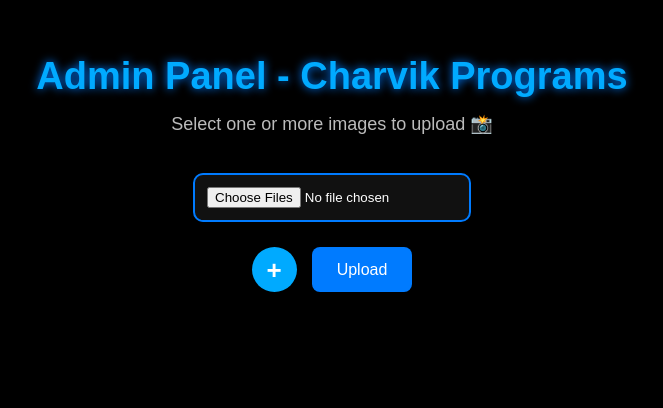
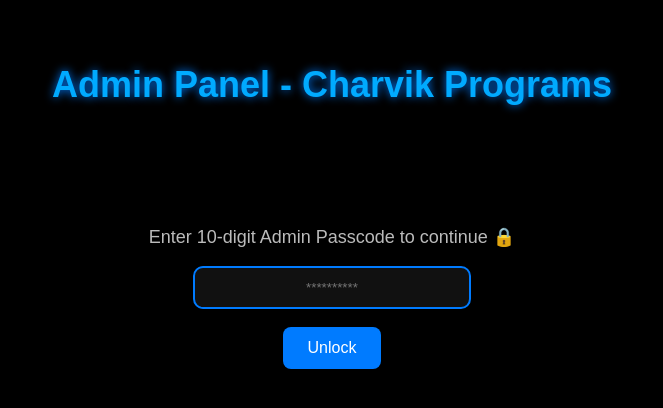
Before and after one commit to g8selfiepoint/admin-img, a website: page admin.html in a window 1280 px wide. Shown: the whole page, without its empty margins (308-971 px from the left). Drawn offline with Linux system fonts and the light colour scheme.

Commit message:
Update admin.html

```diff
--- a/admin.html
+++ b/admin.html
@@ -17,13 +17,14 @@
       justify-content: flex-start;
       min-height: 100vh;
       text-align: center;
-      padding-top: 30px;
+      padding-top: 40px;
+      transition: 0.5s;
     }
 
     h1 {
       color: #00aaff;
-      font-size: 38px;
-      margin-bottom: 10px;
+      font-size: 36px;
+      margin-bottom: 15px;
       text-shadow: 0 0 10px #007bff;
     }
 
@@ -33,34 +34,20 @@
       margin-top: 5px;
     }
 
-    .input-container {
-      display: flex;
-      flex-direction: column;
-      align-items: center;
-      margin-top: 20px;
-      gap: 15px;
-    }
-
-    input[type="file"] {
+    input[type="password"], input[type="file"] {
       padding: 12px;
       border-radius: 10px;
       background: #111;
       border: 2px solid #007bff;
       color: #fff;
       width: 250px;
-      cursor: pointer;
+      text-align: center;
     }
 
-    input[type="file"]:hover {
+    input[type="password"]:focus, input[type="file"]:hover {
       border-color: #00aaff;
       box-shadow: 0 0 10px #00aaff;
-    }
-
-    .buttons {
-      margin-top: 25px;
-      display: flex;
-      gap: 15px;
-      justify-content: center;
+      outline: none;
     }
 
     button {
@@ -94,6 +81,25 @@
       background-color: #007bff;
     }
 
+    .hidden {
+      display: none;
+    }
+
+    .input-container {
+      display: flex;
+      flex-direction: column;
+      align-items: center;
+      margin-top: 20px;
+      gap: 15px;
+    }
+
+    .buttons {
+      margin-top: 25px;
+      display: flex;
+      gap: 15px;
+      justify-content: center;
+    }
+
     #output {
       margin-top: 25px;
       font-size: 18px;
@@ -111,10 +117,26 @@
       border-radius: 5px;
       word-wrap: break-word;
     }
+
+    #loginBox {
+      margin-top: 100px;
+    }
   </style>
 </head>
 <body>
   <h1>Admin Panel - Charvik Programs</h1>
+
+  <!-- 🔐 PASSCODE LOGIN -->
+  <div id="loginBox">
+    <p>Enter 10-digit Admin Passcode to continue 🔒</p>
+    <input type="password" id="passcodeInput" maxlength="10" placeholder="**********" />
+    <br><br>
+    <button onclick="checkPasscode()">Unlock</button>
+    <p id="loginMessage" style="color:red;margin-top:10px;"></p>
+  </div>
+
+  <!-- 📸 UPLOAD SECTION -->
+  <div id="uploadBox" class="hidden">
     <p>Select one or more images to upload 📸</p>
 
     <div class="input-container" id="inputContainer">
@@ -127,9 +149,24 @@
     </div>
 
     <div id="output"></div>
+  </div>
 
   <script>
-    // Add another file input
+    const ADMIN_PASSCODE = "7337813468";
+
+    // ✅ Passcode validation
+    function checkPasscode() {
+      const input = document.getElementById("passcodeInput").value.trim();
+      const msg = document.getElementById("loginMessage");
+      if (input === ADMIN_PASSCODE) {
+        document.getElementById("loginBox").classList.add("hidden");
+        document.getElementById("uploadBox").classList.remove("hidden");
+      } else {
+        msg.textContent = "❌ Invalid passcode!";
+      }
+    }
+
+    // ➕ Add another file input
     function addInput() {
       const container = document.getElementById("inputContainer");
       const input = document.createElement("input");
@@ -138,23 +175,20 @@
       container.appendChild(input);
     }
 
-    // Upload images to backend
+    // 🚀 Upload images to backend
     async function uploadImages() {
       const inputs = document.querySelectorAll("#inputContainer input[type='file']");
       const output = document.getElementById("output");
       output.innerHTML = "Uploading... Please wait ⏳";
 
       const formData = new FormData();
-
       inputs.forEach(input => {
         if (input.files.length > 0) {
-          for (let file of input.files) {
-            formData.append("images", file);
-          }
+          for (let file of input.files) formData.append("image", file);
         }
       });
 
-      if (!formData.has("images")) {
+      if (!formData.has("image")) {
         output.innerHTML = "<span style='color:red;'>No photos selected!</span>";
         return;
       }
@@ -166,12 +200,10 @@
         });
 
         const result = await response.json();
-
         if (result.success) {
           output.innerHTML = `
             <strong style="color:#0f0;">✅ Uploaded Successfully!</strong><br>
-            <div class='link-box'>Your Code: <b>${result.code}</b></div>
-            <p>Use this code to view or download your photos.</p>
+            <div class='link-box'>Image Link:<br><a href='${result.url}' target='_blank' style='color:#00aaff;'>${result.url}</a></div>
           `;
         } else {
           output.innerHTML = "<span style='color:red;'>Upload failed. Try again!</span>";
```
Lines whose indentation alone changed are shown as unchanged.
